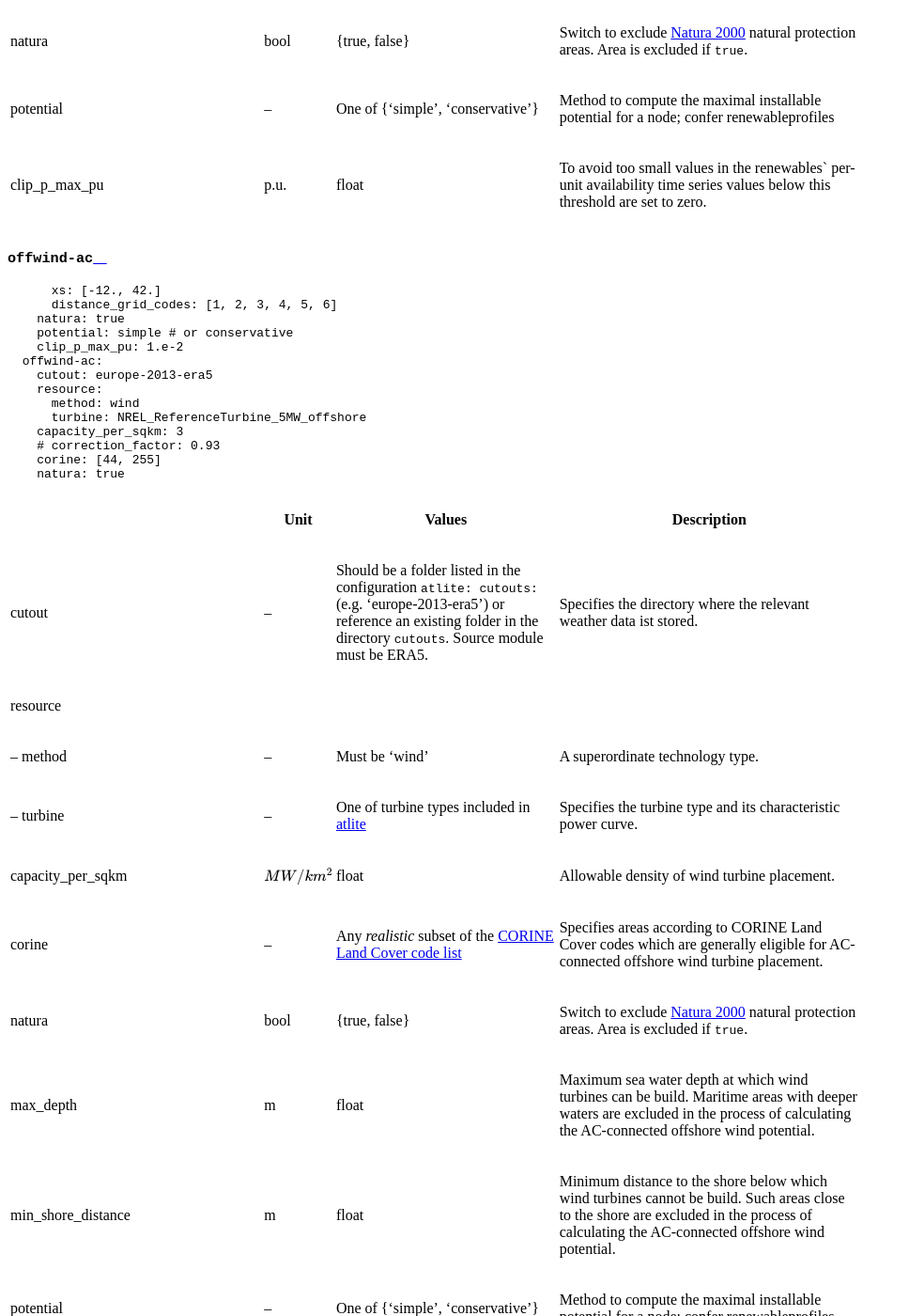
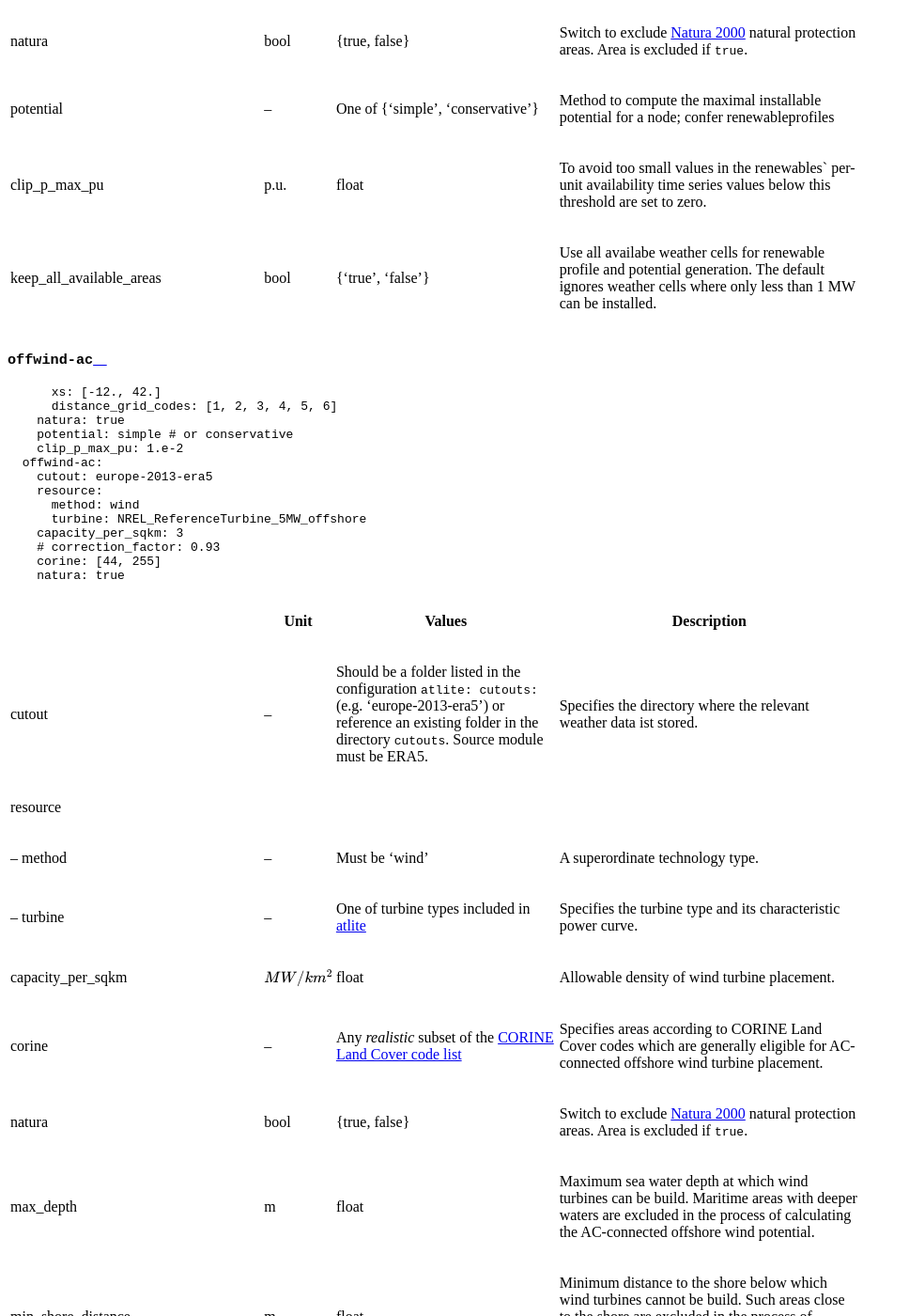
Before and after one commit to PyPSA/PyPSA, a Sphinx documentation site: the page built from doc/configuration.rst, in a window 1280 px wide and 1400 px high, scrolled down 8109 px. Shown: the whole window at 94% size, without its empty margins (0-968 px from the left). Built offline with Sphinx 7.4.7 and the Read the Docs theme 2.0.0, drawn with Linux system fonts in a browser that asks for light colours; pages that are not in the unit, such as notebooks, are missing from menus; some of the changed text lies outside the part shown.

```diff
--- a/doc/configtables/offwind-ac.csv
+++ b/doc/configtables/offwind-ac.csv
@@ -10,3 +10,4 @@ max_depth,m,float,"Maximum sea water depth at which wind turbines can be build.
 min_shore_distance,m,float,"Minimum distance to the shore below which wind turbines cannot be build. Such areas close to the shore are excluded in the process of calculating the AC-connected offshore wind potential."
 potential,--,"One of {'simple', 'conservative'}","Method to compute the maximal installable potential for a node; confer :ref:`renewableprofiles`"
 clip_p_max_pu,p.u.,float,"To avoid too small values in the renewables` per-unit availability time series values below this threshold are set to zero."
+keep_all_available_areas,bool,"{'true', 'false'}","Use all availabe weather cells for renewable profile and potential generation. The default ignores weather cells where only less than 1 MW can be installed."
--- a/doc/configtables/offwind-dc.csv
+++ b/doc/configtables/offwind-dc.csv
@@ -10,3 +10,4 @@ max_depth,m,float,"Maximum sea water depth at which wind turbines can be build.
 min_shore_distance,m,float,"Minimum distance to the shore below which wind turbines cannot be build. Such areas close to the shore are excluded in the process of calculating the AC-connected offshore wind potential."
 potential,--,"One of {'simple', 'conservative'}","Method to compute the maximal installable potential for a node; confer :ref:`renewableprofiles`"
 clip_p_max_pu,p.u.,float,"To avoid too small values in the renewables` per-unit availability time series values below this threshold are set to zero."
+keep_all_available_areas,bool,"{'true', 'false'}","Use all availabe weather cells for renewable profile and potential generation. The default ignores weather cells where only less than 1 MW can be installed."
--- a/doc/configtables/onwind.csv
+++ b/doc/configtables/onwind.csv
@@ -11,3 +11,4 @@ corine,,,
 natura,bool,"{true, false}","Switch to exclude `Natura 2000 <https://en.wikipedia.org/wiki/Natura_2000>`_ natural protection areas. Area is excluded if ``true``."
 potential,--,"One of {'simple', 'conservative'}","Method to compute the maximal installable potential for a node; confer :ref:`renewableprofiles`"
 clip_p_max_pu,p.u.,float,"To avoid too small values in the renewables` per-unit availability time series values below this threshold are set to zero."
+keep_all_available_areas,bool,"{'true', 'false'}","Use all availabe weather cells for renewable profile and potential generation. The default ignores weather cells where only less than 1 MW can be installed."
--- a/doc/configtables/solar.csv
+++ b/doc/configtables/solar.csv
@@ -12,3 +12,4 @@ corine,--,"Any subset of the `CORINE Land Cover code list <http://www.eea.europa
 natura,bool,"{true, false}","Switch to exclude `Natura 2000 <https://en.wikipedia.org/wiki/Natura_2000>`_ natural protection areas. Area is excluded if ``true``."
 potential,--,"One of {'simple', 'conservative'}","Method to compute the maximal installable potential for a node; confer :ref:`renewableprofiles`"
 clip_p_max_pu,p.u.,float,"To avoid too small values in the renewables` per-unit availability time series values below this threshold are set to zero."
+keep_all_available_areas,bool,"{'true', 'false'}","Use all availabe weather cells for renewable profile and potential generation. The default ignores weather cells where only less than 1 MW can be installed."
```
Also changed, not shown: doc/release_notes.rst (+5 -3 lines), 1 other file.
